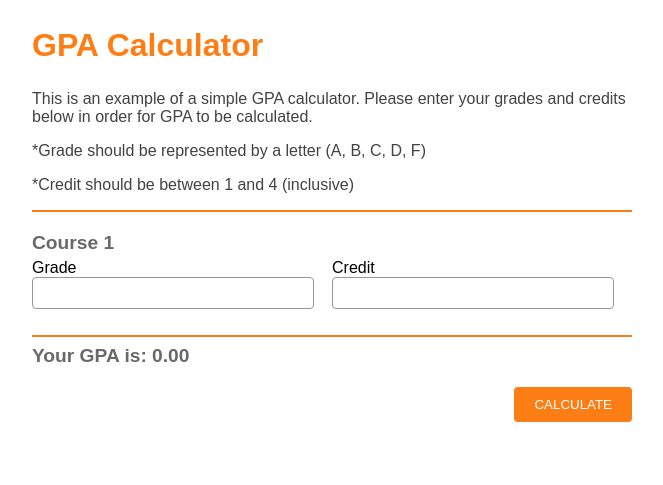
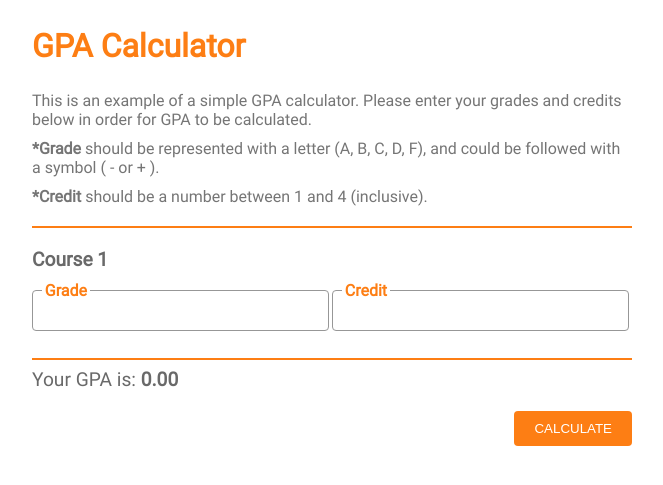
Before and after one commit to mislavbreka/mislavbreka.github.io, a PHP site: page /GPA/index.html in a window 1280 px wide. Shown: the top 485 px of the page, without its empty margins (308-971 px from the left). Run offline with PHP 8.4, Linux system fonts and the light colour scheme.

Commit message:
Add files via upload

```diff
--- a/GPA/index.html
+++ b/GPA/index.html
@@ -5,6 +5,7 @@
     <meta charset="UTF-8">
     <meta name="viewport" content="width=device-width, initial-scale=1.0">
     <title>GPA Calculator</title>
+    <link rel="icon" href="rit-logo.png">
     <link rel="stylesheet" href="style.css">
     <script src="script.js" async defer></script>
 </head>
@@ -17,11 +18,12 @@
             Please enter your grades and credits below in order for GPA to be calculated.
         </p>
         <p>
-            *Grade should be represented by a letter (A, B, C, D, F)
+            <em>*Grade</em> should be represented with a letter (A, B, C, D, F), and could be followed with a symbol ( - or + ).
         </p>
         <p>
-            *Credit should be between 1 and 4 (inclusive)
+            <em>*Credit</em> should be a number between 1 and 4 (inclusive).
         </p>
+        <ul id="error"></ul>
         <hr />
         <form>
             <div id="course-1">
@@ -40,8 +42,8 @@
             <hr />
             <h3>Your GPA is: <span id="result">0.00</span></h3>
             <button type="button" onclick="calculateGPA()">CALCULATE</button>
+        </form>
 
-        </form>
     </section>
 </body>
 
--- a/GPA/script.js
+++ b/GPA/script.js
@@ -35,50 +35,91 @@
     return true;
 }
 
+function checkValue(symbol){
+    if (symbol=='+'){
+        return 0.3;
+    }else if(symbol=='-'){
+        return -0.3;
+    }
+    return 0;
+}
+
+function addError(message){
+    if (document.getElementById('error').innerHTML==""){
+        document.getElementById('error').innerHTML = "<a><em>Errors: </em></a>"
+    }
+    document.getElementById('error').innerHTML += "<li>" + message + "</li>";
+}
+
+function delError(){
+    document.getElementById('error').innerHTML = "";
+}
+
 function calculateGPA() {
+    delError();
 
     let sumGrades = 0;
     let sumCredits = 0;
-    let currentGrade = 0;
 
     for (let counter = 0 ; checkIfExists(counter) ; counter++) {
 
+        let currentGrade = 0;
+
         let currentCourse = document.getElementById('course-' + (counter + 1));
-        let grade = currentCourse.childNodes[3].childNodes[3].value.replace(/\s/g, '').charAt(0);
+        let gradeString = currentCourse.childNodes[3].childNodes[3].value.replace(/\s/g, '');
         let credit = parseInt(currentCourse.childNodes[5].childNodes[3].value.replace(/\s/g, ''));
+
+        let grade = gradeString.charAt(0);
+        let symbol = gradeString.charAt(1);
 
         switch (grade) {
             case 'A': case 'a':
                 currentGrade = 4;
+                if(symbol=='-'){
+                    currentGrade += checkValue(symbol);
+                }
                 break;
             case 'B': case 'b':
                 currentGrade = 3;
+                currentGrade += checkValue(symbol);
                 break;
             case 'C': case 'c':
                 currentGrade = 2;
+                currentGrade += checkValue(symbol);
                 break;
             case 'D': case 'd':
                 currentGrade = 1;
+                currentGrade += checkValue(symbol);
                 break;
             case 'F': case 'f':
                 currentGrade = 0;
                 break;
             default:
-                currentCourse.childNodes[3].childNodes[3].value = "";
-                break;
+                if (grade!=""){
+                    addError("Wrong Grade for Course " + (counter+1) + " - Expected: <em>A, B, C, D</em> or <em>F</em>, and got: <em> " + gradeString +"</em>.");
+                    currentCourse.childNodes[3].childNodes[3].value = "";
+                }
+                if ( !isNaN(credit) && !(0<credit && credit<5) ){
+                    addError("Wrong Credit for Course " + (counter+1) + " - Expected: <em>1, 2, 3,</em> or <em>4</em>, and got: <em> " + credit +"</em>.");
+                    currentCourse.childNodes[5].childNodes[3].value = "";
+                }
+                continue;
         }
 
         if ( 0<credit && credit<5 ){
             sumGrades += currentGrade * credit;
             sumCredits += credit;
         } else {
+            if ( !isNaN(credit) ){
+                addError("Wrong Credit for Course " + (counter+1) + " - Expected: <em>1, 2, 3,</em> or <em>4</em>, and got: <em> " + credit +" </em>.");
+            }
             currentCourse.childNodes[5].childNodes[3].value = "";
         }
     }
 
     let GPA = sumGrades/sumCredits;
     if ( isNaN(GPA) ) {
-        document.getElementById('result').innerHTML = "<a class=\"error\">Error: please check Your input!</a>";
+        addError("GPA could not be calculated... :(");
     } else {
         document.getElementById('result').innerHTML = Math.round(GPA * 100) / 100;
     }
--- a/GPA/style.css
+++ b/GPA/style.css
@@ -1,5 +1,10 @@
+@font-face {
+    font-family: Roboto;
+    src: url("Roboto-Regular.ttf");
+  }
+
 body {
-    font-family: 'Montserrat', sans-serif;
+    font-family: Roboto, 'Montserrat', sans-serif;
 }
 
 section {
@@ -14,7 +19,7 @@
 }
 
 h2{
-    margin: 20px 0 5px 0;
+    margin: 20px 0 0 0;
     font-size: 1.2rem;
     color: #696969;
 }
@@ -22,17 +27,18 @@
 h3 {
     margin: 0;
     font-size: 1.2rem;
-
+    font-weight: normal;
     color: #696969;
 }
 
-h4 {
-    color: #ff0000;
+h3 span {
+    font-weight: bold;
 }
 
 p {
-    font-weight: lighter;
-    color: #424242;
+    font-weight: light;
+    margin: 10px 0;
+    color: #757575;
 }
 
 br {
@@ -41,6 +47,27 @@
 
 hr {
     border: 1px solid #fd7e14;
+}
+
+ul {
+    margin: 20px 0;
+    padding-left: 20px;
+}
+
+ul a{
+    position: relative;
+    color: #696969;
+    left: -20px;
+}
+
+ul li {
+    color: #ff0000;
+    line-height: 1.4rem;
+}
+
+em {
+    font-style: unset;
+    font-weight: bold;
 }
 
 form {
@@ -65,22 +92,31 @@
     float: right;
 }
 
+label {
+    position: relative;
+    font-size: 1rem;
+    font-weight: bold;
+    color: #fd7e14;
+    padding: 0 0.2rem;
+    top: 0.6rem;
+    left: 0.6rem;
+    background-color: #ffffff;
+}
+
 input{
-    width: 90%;
-    line-height: 1.6rem;
+    width: 99%;
+    line-height: 2rem;
     font-size: 1.2rem;
-    padding: 2px 5px;
+    padding: 5px 5px 2px 5px;
     border: 1px solid #979797;
     border-radius: 4px;
     color: #575757;
+    text-align: center;
+    box-sizing: border-box;
 }
 
 input:focus{
     outline-color: #fd7e14;
-}
-
-.error{
-    color: #ff0000d8;
 }
 
 button {
```
Also changed, not shown: GPA/Roboto-Regular.ttf (added), GPA/rit-logo.png (added).
